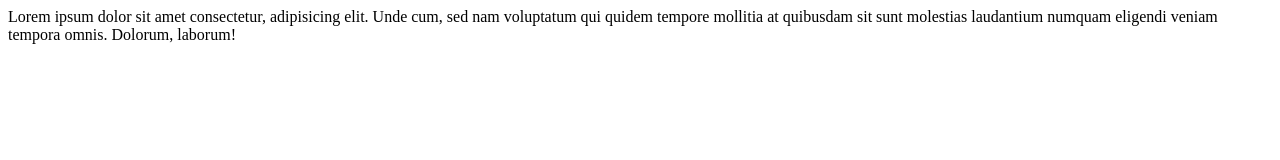
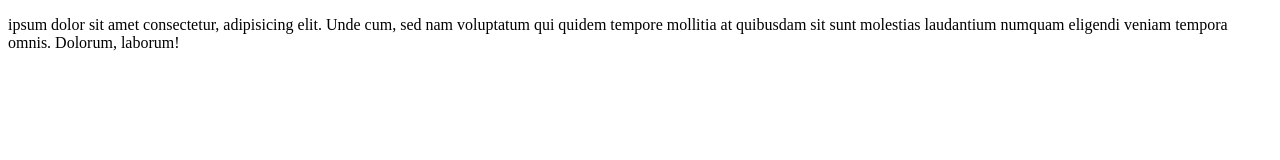
Before and after one commit to YidnekG168/poco_yidnekachew, a plain HTML site: page poco_yidnekachew/index.html in a window 1280 px wide. Drawn offline with Linux system fonts and the light colour scheme.

Commit message:
update the paragraph

```diff
--- a/poco_yidnekachew/index.html
+++ b/poco_yidnekachew/index.html
@@ -6,6 +6,7 @@
     <title>My github</title>
 </head>
 <body>
-    Lorem ipsum dolor sit amet consectetur, adipisicing elit. Unde cum, sed nam voluptatum qui quidem tempore mollitia at quibusdam sit sunt molestias laudantium numquam eligendi veniam tempora omnis. Dolorum, laborum!
+    <p> ipsum dolor sit amet consectetur, adipisicing elit. Unde cum, sed nam voluptatum qui quidem tempore mollitia at quibusdam sit sunt molestias laudantium numquam eligendi veniam tempora omnis. Dolorum, laborum!</p>
+
 </body>
 </html>
```
